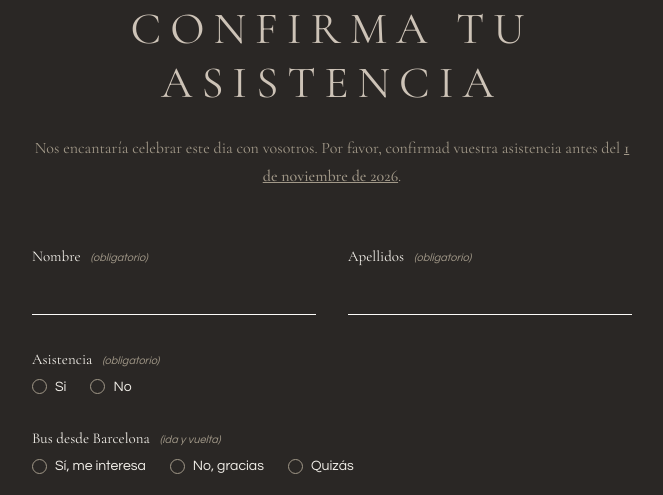
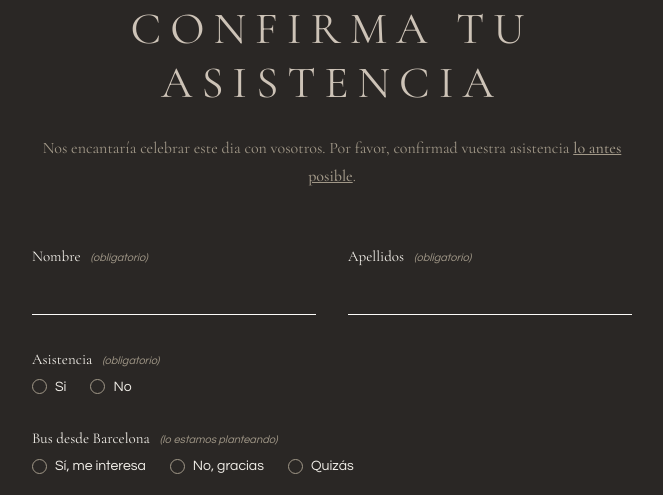
Before and after one commit to carlesponcemolina-lgtm/wedding-rsvp, a plain HTML site: page index.html in a window 1280 px wide. Shown: the part 3620-4115 px from the top of the page, without its empty margins (308-971 px from the left). Drawn offline with nearby package versions, Linux system fonts and the light colour scheme.

Commit message:
Update bus label and RSVP deadline text

```diff
--- a/index.html
+++ b/index.html
@@ -645,7 +645,7 @@
     <h2 class="rsvp__heading">Confirma tu Asistencia</h2>
     <p class="rsvp__sub">
       Nos encantaría celebrar este dia con vosotros.
-      Por favor, confirmad vuestra asistencia antes del <strong>1 de noviembre de 2026</strong>.
+      Por favor, confirmad vuestra asistencia <strong>lo antes posible</strong>.
     </p>
 
     <form id="rsvpForm" novalidate>
@@ -684,7 +684,7 @@
       </div>
 
       <div class="f">
-        <label class="f__label">Bus desde Barcelona <em>(ida y vuelta)</em></label>
+        <label class="f__label">Bus desde Barcelona <em>(lo estamos planteando)</em></label>
         <div class="radio-group">
           <div class="radio-option">
             <input type="radio" id="b-si" name="bus" value="Si" required>
```
